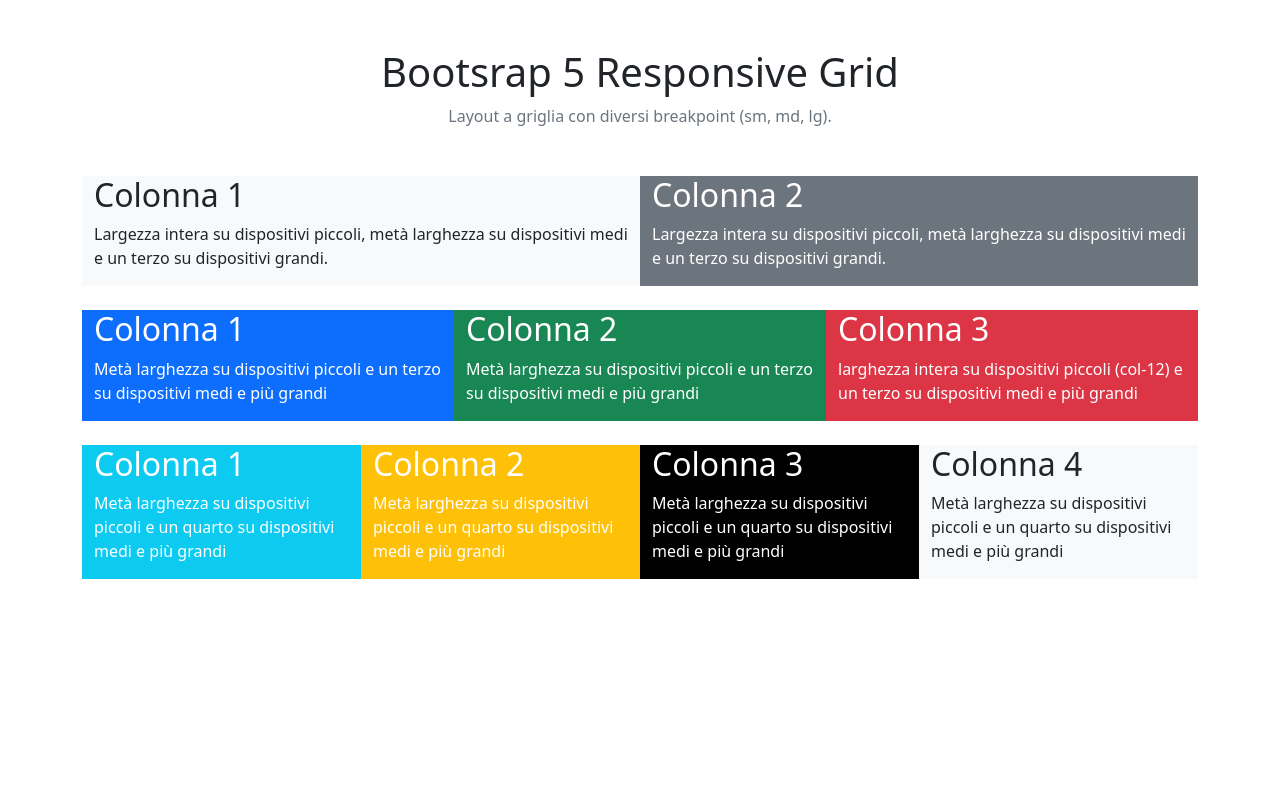
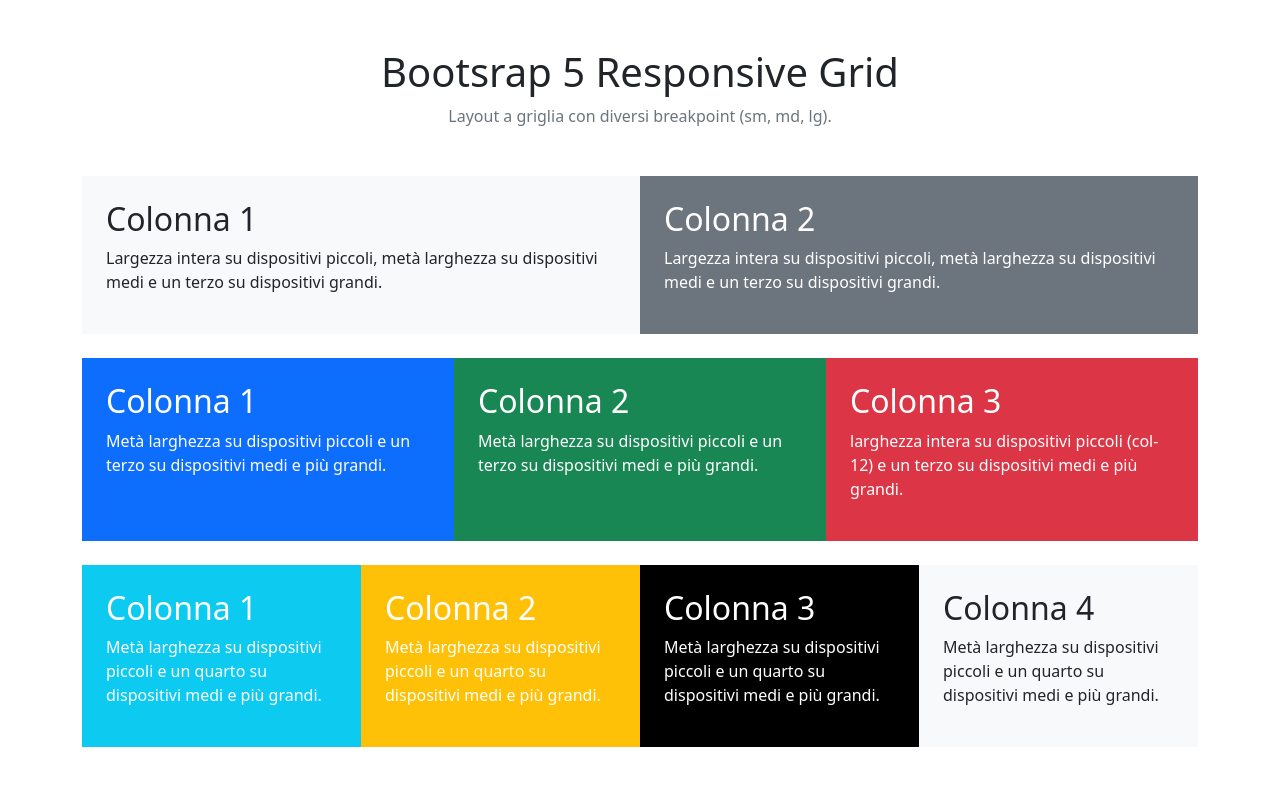
Before and after one commit to AlessandroSottosanti/htmlcss-bootstrap-layout, a plain HTML site: page index.html in a window 1280 px wide. Drawn offline with nearby package versions, Linux system fonts and the light colour scheme.

Commit message:
feat: style and padding

```diff
--- a/index.html
+++ b/index.html
@@ -22,48 +22,48 @@
 
 
                 <div class="row mb-4">
-                    <div class="col-12 col-md-6 bg-light">
+                    <div class="col-12 col-md-6 bg-light p-4">
                         <h2>Colonna 1</h2>
                         <p>Largezza intera su dispositivi piccoli, metà larghezza su dispositivi medi e un terzo su dispositivi grandi.</p>
                     </div>
-                    <div class="col-12 col-md-6 bg-secondary text-white">
+                    <div class="col-12 col-md-6 bg-secondary text-white p-4">
                         <h2>Colonna 2</h2>
                         <p>Largezza intera su dispositivi piccoli, metà larghezza su dispositivi medi e un terzo su dispositivi grandi.</p>
                     </div>
                 </div>
 
                 <div class="row  text-white mb-4">
-                    <div class="col-6 col-md-4 bg-primary ">
+                    <div class="col-6 col-md-4 bg-primary p-4 ">
                         <h2>Colonna 1</h2>
-                        <p>Metà larghezza su dispositivi piccoli e un terzo su dispositivi medi e più grandi</p>
+                        <p>Metà larghezza su dispositivi piccoli e un terzo su dispositivi medi e più grandi.</p>
                     </div>
-                    <div class="col-6 col-md-4 bg-success">
+                    <div class="col-6 col-md-4 bg-success p-4">
                         <h2>Colonna 2</h2>
-                        <p>Metà larghezza su dispositivi piccoli e un terzo su dispositivi medi e più grandi</p>
+                        <p>Metà larghezza su dispositivi piccoli e un terzo su dispositivi medi e più grandi.</p>
                     </div>
-                    <div class="col-12 col-md-4 bg-danger">
+                    <div class="col-12 col-md-4 bg-danger p-4">
                         <h2>Colonna 3</h2>
-                        <p>larghezza intera su dispositivi piccoli (col-12) e un terzo su dispositivi medi e più grandi</p>
+                        <p>larghezza intera su dispositivi piccoli (col-12) e un terzo su dispositivi medi e più grandi.</p>
                     </div>
                 </div>
 
 
                 <div class="row">
-                    <div class="col-6 col-md-3 bg-info text-white">
+                    <div class="col-6 col-md-3 bg-info text-white p-4">
                         <h2>Colonna 1</h2>
-                        <p>Metà larghezza su dispositivi piccoli e un quarto su dispositivi medi e più grandi</p>
+                        <p>Metà larghezza su dispositivi piccoli e un quarto su dispositivi medi e più grandi.</p>
                     </div>
-                    <div class="col-6 col-md-3 bg-warning text-white">
+                    <div class="col-6 col-md-3 bg-warning text-white p-4">
                         <h2>Colonna 2</h2>
-                        <p>Metà larghezza su dispositivi piccoli e un quarto su dispositivi medi e più grandi</p>
+                        <p>Metà larghezza su dispositivi piccoli e un quarto su dispositivi medi e più grandi.</p>
                     </div>
-                    <div class="col-6 col-md-3 bg-black text-white">
+                    <div class="col-6 col-md-3 bg-black text-white p-4">
                         <h2>Colonna 3</h2>
-                        <p>Metà larghezza su dispositivi piccoli e un quarto su dispositivi medi e più grandi</p>
+                        <p>Metà larghezza su dispositivi piccoli e un quarto su dispositivi medi e più grandi.</p>
                     </div>
-                    <div class="col-6 col-md-3 bg-light">
+                    <div class="col-6 col-md-3 bg-light p-4">
                         <h2>Colonna 4</h2>
-                        <p>Metà larghezza su dispositivi piccoli e un quarto su dispositivi medi e più grandi</p>
+                        <p>Metà larghezza su dispositivi piccoli e un quarto su dispositivi medi e più grandi.</p>
                     </div>
                 </div>
 
```
